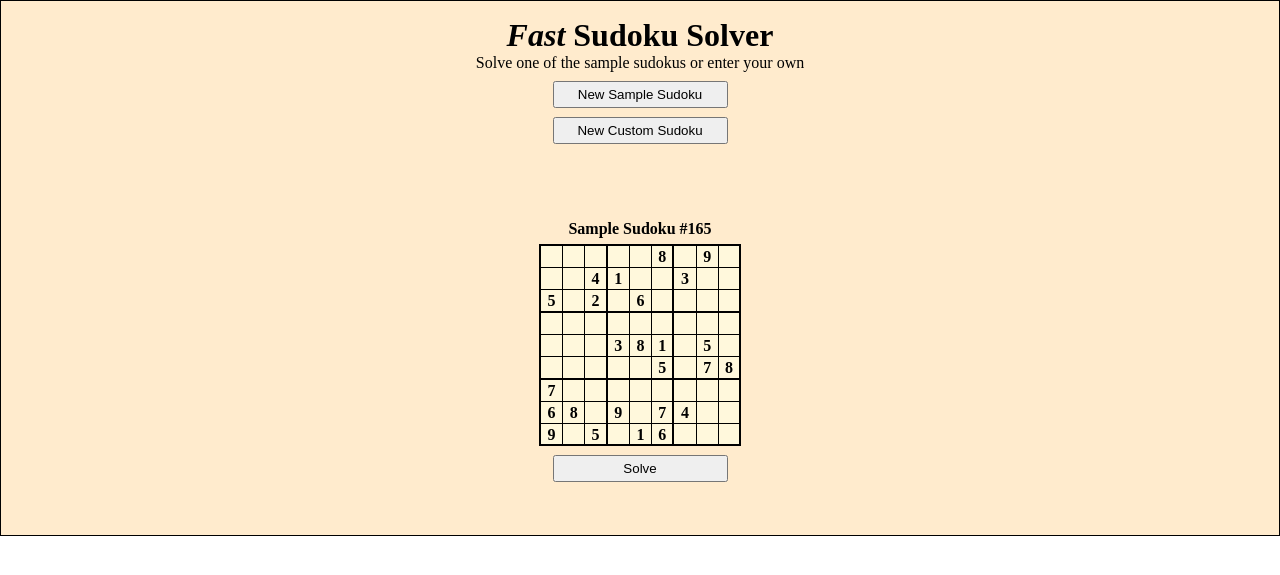
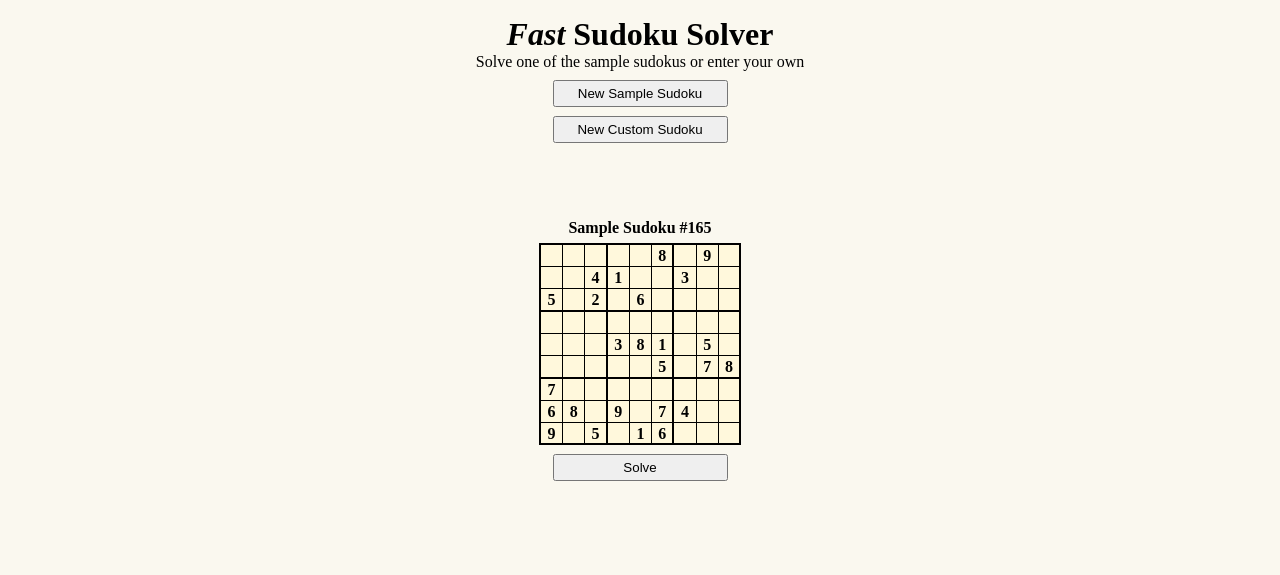
Before and after one commit to KristianMSchmidt/Sudoku-solver-Flask-web-app-, a Flask app: page / in a window 1280 px wide. Shown: the top 575 px of the page. Run offline with Flask 2, Linux system fonts and the light colour scheme.

Commit message:
new color scheme

```diff
--- a/static/css/main.css
+++ b/static/css/main.css
@@ -1,18 +1,12 @@
 /* Don't forget to press "Watch Sass" in VSC when editing this file*/
-html {
-  background-color: white;
-}
-
 * {
   margin: 0;
   padding: 0;
   text-align: center;
 }
 
-body {
-  border: 1.5px solid black;
-  background-color: blanchedalmond;
-  height: 100%;
+html {
+  background-color: #faf8ef;
 }
 
 .flex-container {
--- a/static/css/main.scss
+++ b/static/css/main.scss
@@ -1,8 +1,6 @@
 /* Don't forget to press "Watch Sass" in VSC when editing this file*/
-
-html {
-  background-color: white;
-}
+$backgr-color: #faf8ef;
+$button-color: #f5f5f5;
 
 * {
   margin: 0;
@@ -10,10 +8,8 @@
   text-align: center;
 }
 
-body {
-  border: 1.5px solid black;
-  background-color: blanchedalmond;
-  height: 100%;
+html {
+  background-color: $backgr-color;
 }
 
 .flex-container {
```
Also changed, not shown: 1 other file.
